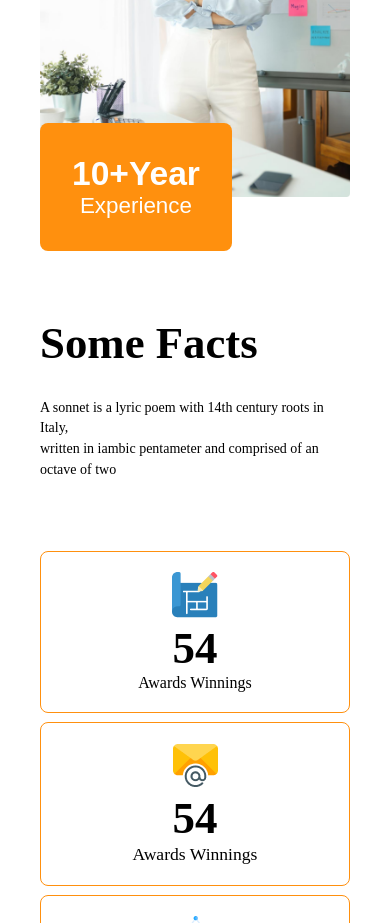
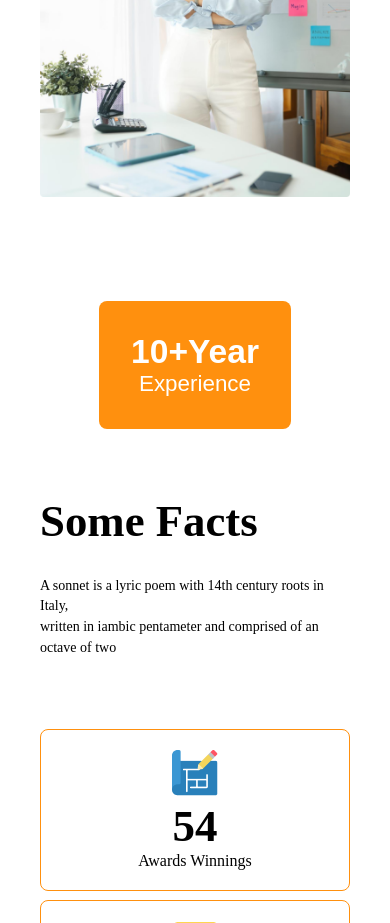
Before and after one commit to Mosarof5228/g3-architect-assignment-2, a plain HTML site: page index.html in a window 390 px wide. Shown: the part 4380-5303 px from the top of the page. Drawn offline with Linux system fonts and the light colour scheme; files whose address does not match are found by name.

Commit message:
extra-button-customize

```diff
--- a/index.html
+++ b/index.html
@@ -105,11 +105,13 @@
                 <img src="./images/architect.png" alt="">
 
                 <div class="extra-button-container">
+                  <div class="btn-all-contents">
                     <button class="btn-secondary">
                         <h1>10+Year</h1>
                         <p>Experience</p>
                     </button>
                    </div>
+                  </div>
             </div>
         </section>
         <!-- extra button section -->
--- a/styles/style.css
+++ b/styles/style.css
@@ -318,6 +318,11 @@
   .first-child,.third-child{
     grid-template-columns: repeat(1,1fr);
   }
+  .extra-button-container{
+    margin-top: 50%;
+    margin-top: 50px;
+    position: relative;
+  }
 
 
 }
```
